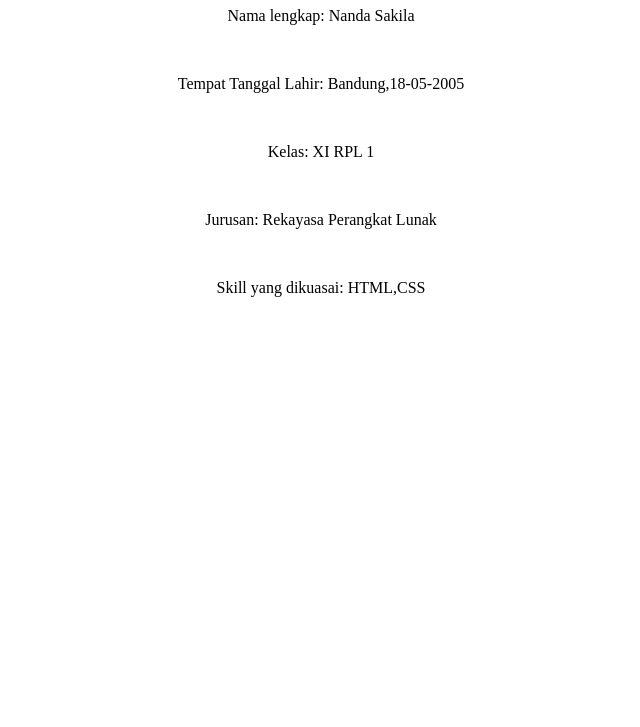
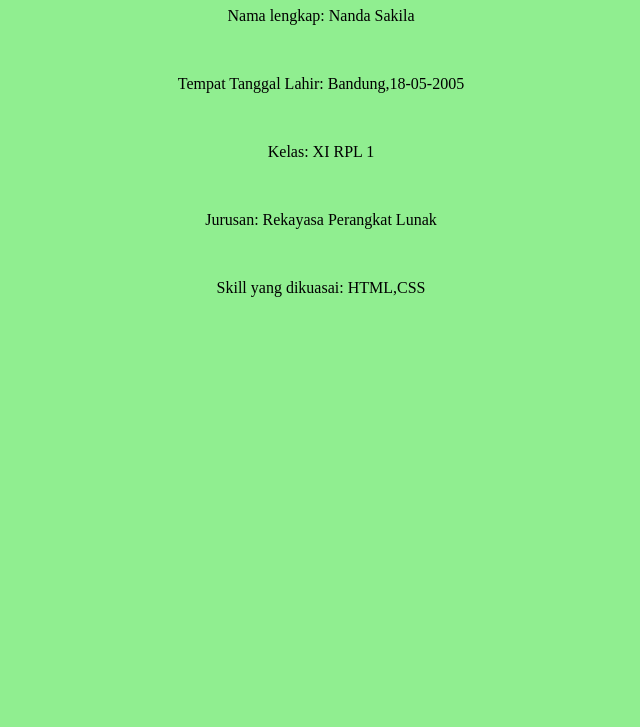
Before and after one commit to nandasakila/menambah-navbar, a plain HTML site: page index.html in a window 1280 px wide. Shown: the part 73-800 px from the top of the page, without its empty margins (319-959 px from the left). Drawn offline with Linux system fonts and the light colour scheme.

Commit message:
commit kedua

```diff
--- a/index.html
+++ b/index.html
@@ -4,6 +4,12 @@
 	<title>Biodata Saya</title>
 </head>
 <body>
+
+	<style>
+		body {
+			background-color: lightgreen;
+		}
+	</style>
 <center>
 	<h1>Biodata Saya</h1>
 	<p>Nama lengkap: Nanda Sakila</p>
```
Also changed, not shown: 1.jpg (added).
